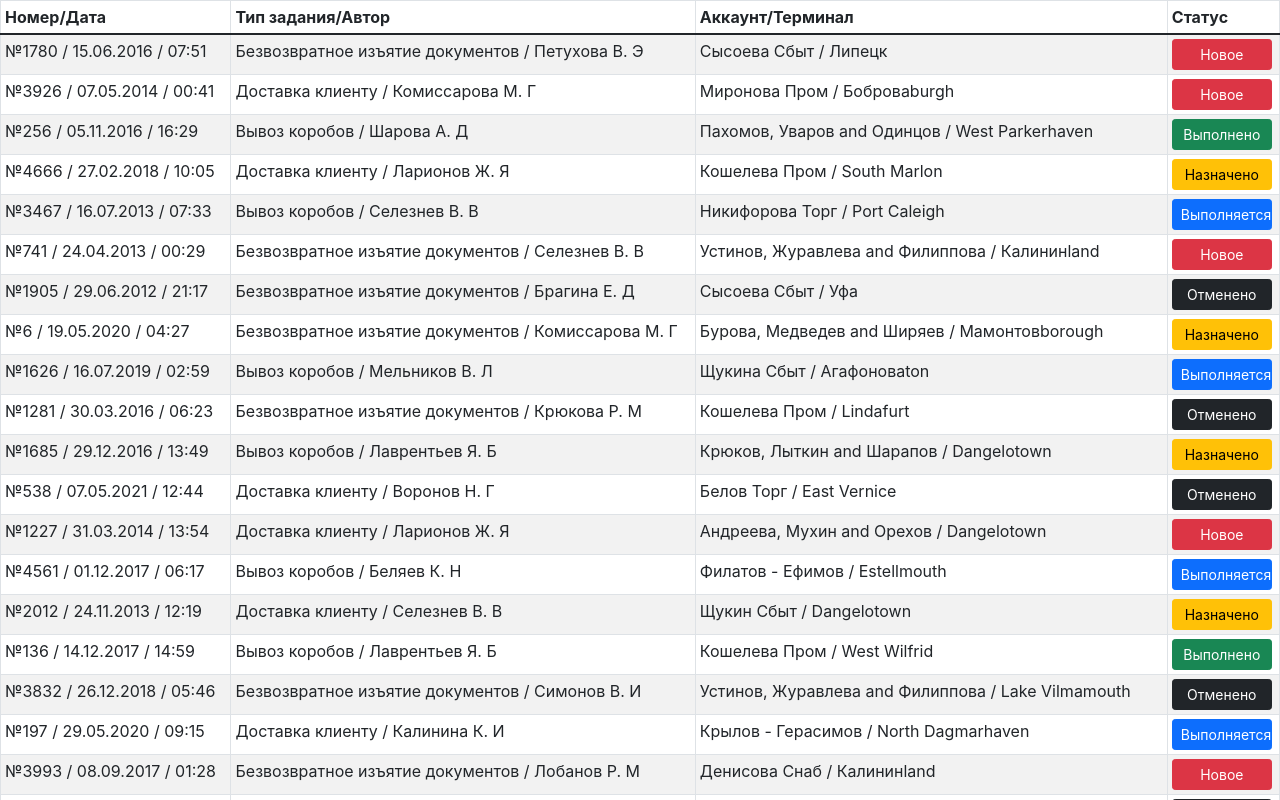
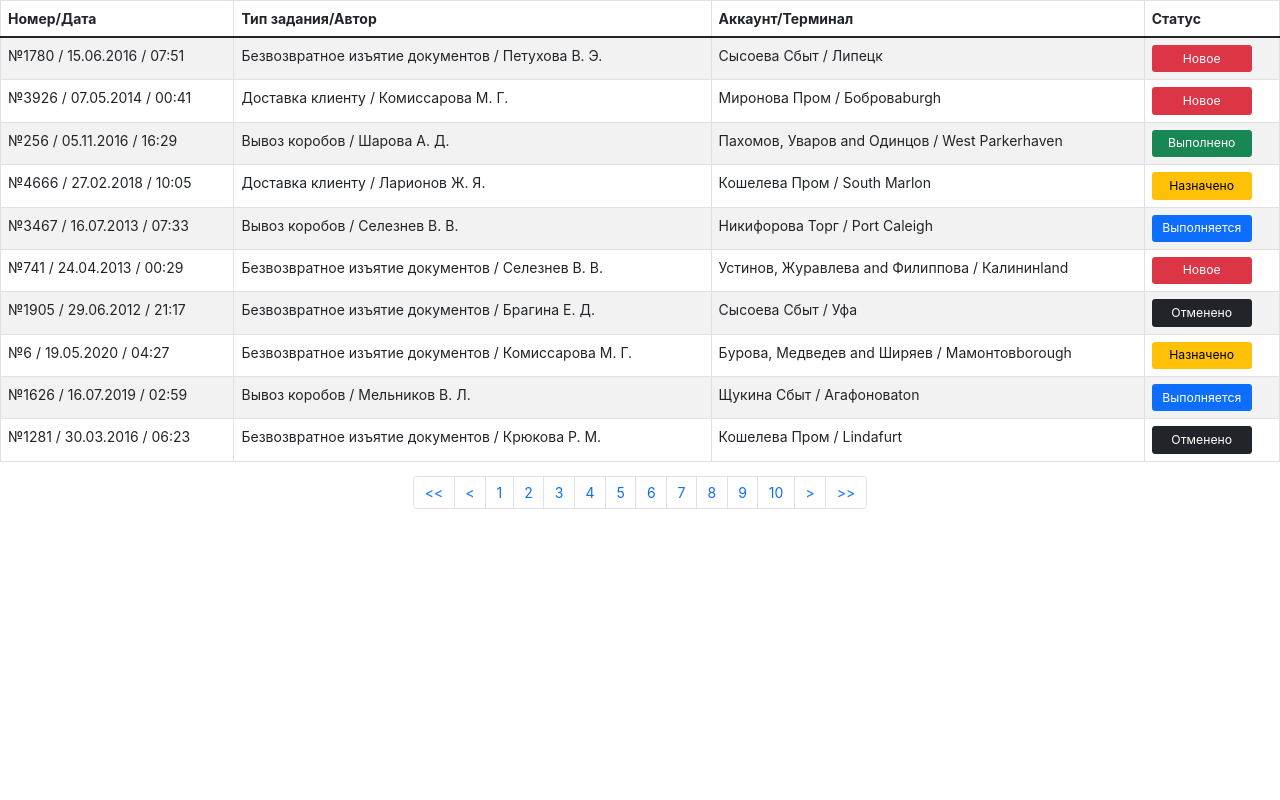
Before and after one commit to Noak-Sergey/test_QATesters, a React (Create React App) app: page / in a window 1280 px wide. Shown: the top 800 px of the page. Built offline with nearby package versions, Linux system fonts and the light colour scheme.

Commit message:
create paginator

```diff
--- a/src/App.scss
+++ b/src/App.scss
@@ -0,0 +1,17 @@
+* {
+    font-size: 14px;
+}
+.app {
+
+    th, td {
+        white-space: nowrap;
+    }
+
+    td.item-account {
+        overflow: hidden; /* Обрезаем все, что не помещается в область */
+        text-overflow:ellipsis; /* Добавляем многоточие */
+    }
+    .pagination {
+        justify-content: center;
+    }
+}
--- a/src/App.tsx
+++ b/src/App.tsx
@@ -1,16 +1,38 @@
+import React, { useState } from 'react';
 import './App.scss';
 import Table from 'react-bootstrap/Table';
 import { db } from './api/api';
 import { Btn } from './component/button/Button';
 import { ItemDate } from './component/itemDate/ItemDate';
+import { ItemAccount } from './component/itemAccount/ItemAccount';
+import { Paginator } from './component/paginator/paginator';
 
 
 function App() {
 
+  const [currentPage, setCurrentPage] = useState<number>(1)
+  const [itemsPerPage] = useState<number>(10) //кол-во отображаемых элементов
+
+
+  const lastItemIndex = currentPage * itemsPerPage
+  const firstItemIndex = lastItemIndex - itemsPerPage
+  const currentItem = db.slice(firstItemIndex, lastItemIndex)
+
+  const paginate = (num: number) => {
+      setCurrentPage(num)
+  }
+
+  const nextPage = () => {
+    setCurrentPage(prev => prev + 1)
+  }
+
+  const prevPage = () => {
+    setCurrentPage(prev => prev - 1)
+  }
 
   return (
-    <div className="App">
-      <Table striped bordered hover size="sm">
+    <div className="app">
+      <Table striped bordered hover>
         <thead>
           <tr>
             <th>Номер/Дата</th>
@@ -20,18 +42,26 @@ function App() {
           </tr>
         </thead>
         <tbody>
-          {db.map((item, i) => {
+          {currentItem.map((item) => {
             return (
-          <tr key={item.oguid}>
-            <td>№{item.id} / <ItemDate time={item.created_date}/></td>
-            <td>{item.order_type.name} / {item.created_user.surname} {item.created_user.name.slice(0, 1)}. {item.created_user.patronymic.slice(0, 1)}</td>
-            <td>{item.account.name} / {item.terminal.name}</td>
-            <td><Btn status={item.status}/></td>
-          </tr>
+              <tr key={item.oguid}>
+                <td>№{item.id} / <ItemDate time={item.created_date}/></td>
+                <td>{item.order_type.name} / {item.created_user.surname} {item.created_user.name.slice(0, 1)}. {item.created_user.patronymic.slice(0, 1)}.</td>
+                <td className='item-account'><ItemAccount accountName={item.account.name} terminalName={item.terminal.name}/></td>
+                <td><Btn status={item.status}/></td>
+              </tr>
             )
           })}
         </tbody>
       </Table>
+      <div >
+        <Paginator
+          itemsPerPage={itemsPerPage}
+          totalItems={db.length}
+          paginate={paginate}
+          nextPage={nextPage}
+          prevPage={prevPage}/>
+      </div>
     </div>
   );
 }
--- /dev/null
+++ b/src/component/itemAccount/ItemAccount.tsx
@@ -0,0 +1,14 @@
+
+type ItemAccountPropsType = {
+    accountName: string
+    terminalName: string
+}
+
+export const ItemAccount = (props: ItemAccountPropsType) => {
+
+    return (
+        <div>
+            {props.accountName} / {props.terminalName}
+        </div>
+    )
+}
--- /dev/null
+++ b/src/component/paginator/paginator.tsx
@@ -0,0 +1,71 @@
+import Pagination from 'react-bootstrap/Pagination';
+
+type PaginatorPropsType = {
+    itemsPerPage: number
+    totalItems: number
+    paginate: (num: number) => void
+    nextPage: () => void
+    prevPage: () => void
+}
+
+export const Paginator = (props: PaginatorPropsType) => {
+
+    const pageNumber:number[] = []
+
+    for(let i = 1; i <= Math.ceil(props.totalItems/props.itemsPerPage); i++) {
+        pageNumber.push(i)
+    }
+
+    return (
+        // <Pagination>
+        //     <Pagination.First onClick={()=>{props.paginate(pageNumber[0])}}/>
+        //     <Pagination.Prev onClick={props.prevPage} />
+        //      <Pagination.Item onClick={()=>{props.paginate(1)}}>{1}</Pagination.Item>
+        //      <Pagination.Item onClick={()=>{props.paginate(2)}}>{2}</Pagination.Item>
+        //      <Pagination.Item onClick={()=>{props.paginate(3)}}>{3}</Pagination.Item>
+        //      <Pagination.Item onClick={()=>{props.paginate(4)}}>{4}</Pagination.Item>
+        //      <Pagination.Item onClick={()=>{props.paginate(5)}}>{5}</Pagination.Item>
+        //      <Pagination.Item onClick={()=>{props.paginate(6)}}>{6}</Pagination.Item>
+        //      <Pagination.Item onClick={()=>{props.paginate(7)}}>{7}</Pagination.Item>
+        //      <Pagination.Item onClick={()=>{props.paginate(8)}}>{8}</Pagination.Item>
+        //      <Pagination.Item onClick={()=>{props.paginate(9)}}>{9}</Pagination.Item>
+        //      <Pagination.Item onClick={()=>{props.paginate(10)}}>{10}</Pagination.Item>
+        //     <Pagination.Next onClick={props.nextPage} />
+        //     <Pagination.Last onClick={()=>{props.paginate(pageNumber.length - 1)}} />
+        // </Pagination>
+
+        //или такой вариант
+
+        <ul className="pagination">
+            <li className="page-item" >
+                <a href="#" className="page-link" onClick= {()=>{props.paginate(pageNumber[0])}}>
+                    {'<<'}
+                </a>
+            </li>
+            <li className="page-item" >
+                <a href="#" className="page-link" onClick={props.prevPage}>
+                    {'<'}
+                </a>
+            </li>
+            {
+                pageNumber.map(num =>(
+                    <li className="page-item" key={num}>
+                        <a href="#" className="page-link" onClick={()=>{props.paginate(num)}}>
+                            {num}
+                        </a>
+                    </li>
+                ))
+            }
+            <li className="page-item" >
+                <a href="#" className="page-link" onClick={props.nextPage}>
+                    {'>'}
+                </a>
+            </li>
+            <li className="page-item" >
+                <a href="#" className="page-link" onClick={()=>{props.paginate(pageNumber.length - 1)}}>
+                    {'>>'}
+                </a>
+            </li>
+        </ul>
+    )
+}
```
